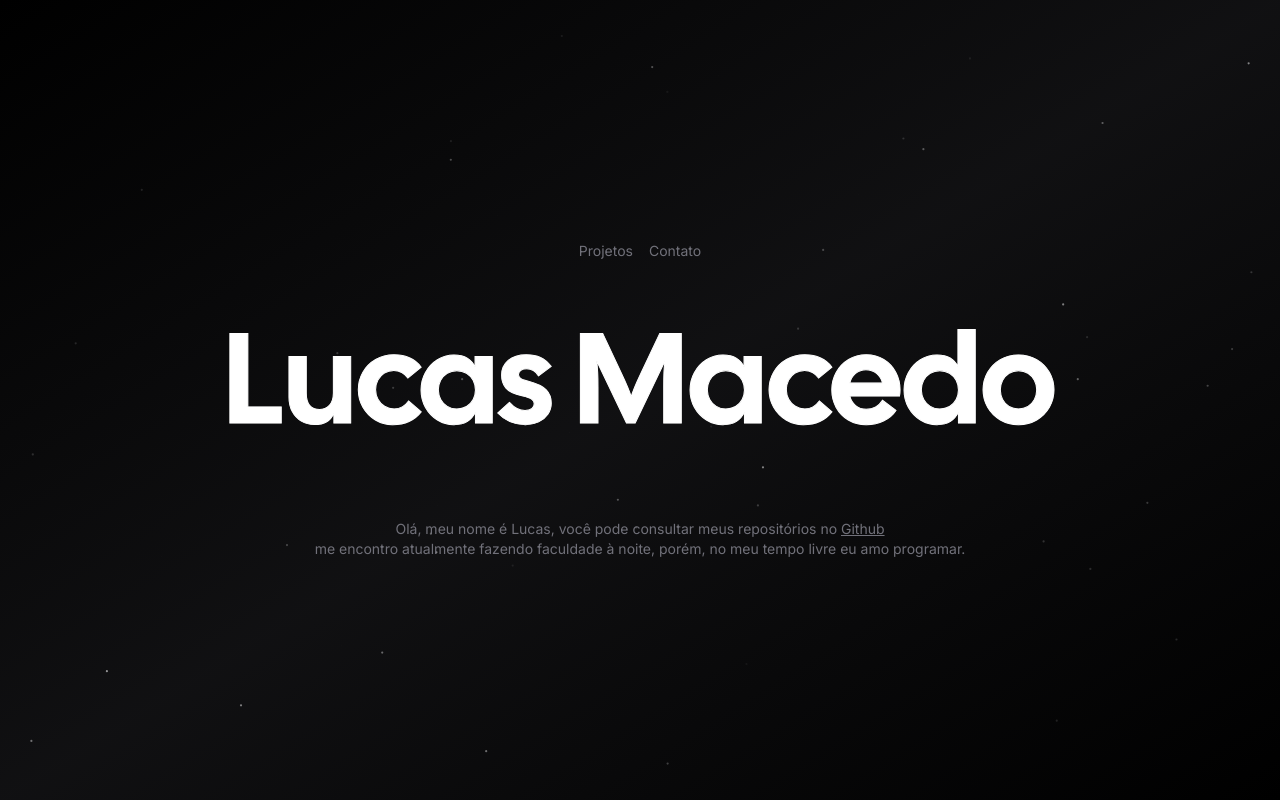
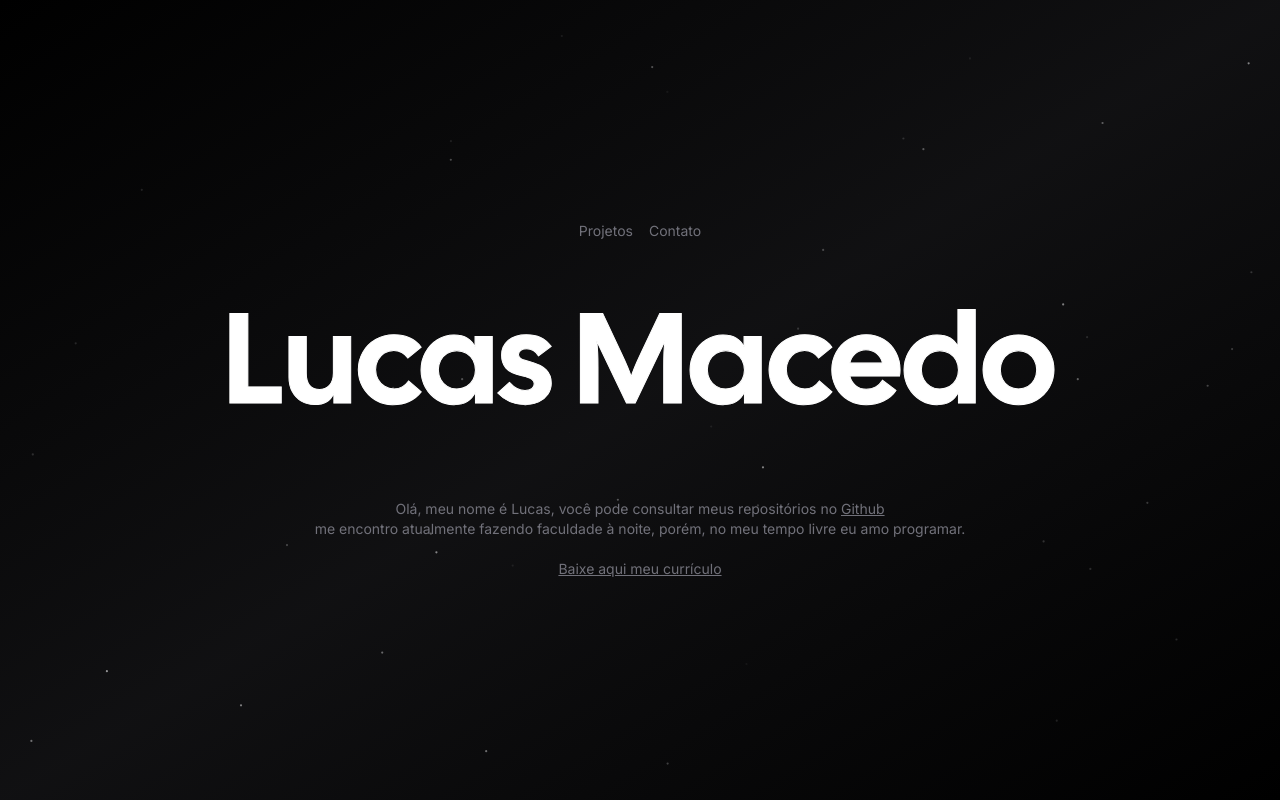
Before and after one commit to lucaserm/portfolio, a Next.js app: page / in a window 1280 px wide. Built offline with nearby package versions, Linux system fonts and the light colour scheme; no server answers; what tailwindcss-debug-screens would draw is missing.

Commit message:
implementando currículo na aplicação

```diff
--- a/app/page.tsx
+++ b/app/page.tsx
@@ -46,6 +46,16 @@ export default function Home() {
 					<br />
 					me encontro atualmente fazendo faculdade à noite, porém, no meu tempo
 					livre eu amo programar.
+					<br />
+					<br />
+					<a
+						target='_blank'
+						href='Currículo Lucas Macedo.pdf'
+						download={true}
+						className='underline duration-500 hover:text-zinc-300'
+					>
+						Baixe aqui meu currículo
+					</a>
 				</h2>
 			</div>
 		</div>
```
Also changed, not shown: 1 other file (tests, documents, lock files or other folders).
